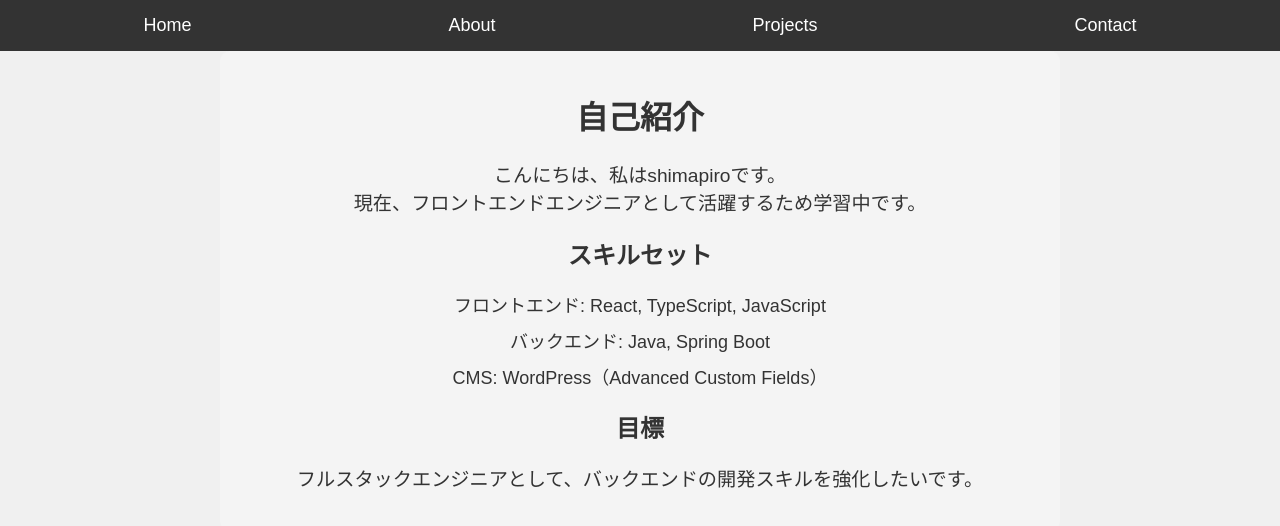
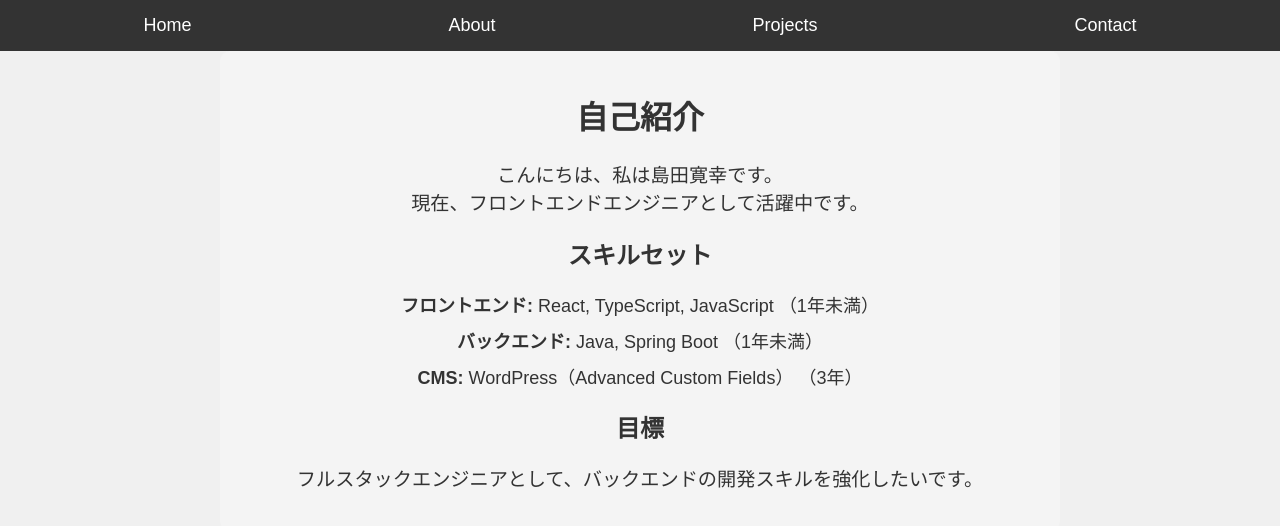
Before and after one commit to shimapiro/my-portfolio, a React (Vite) app: page /about in a window 1280 px wide. Shown: the top 526 px of the page. Built offline with nearby package versions, Linux system fonts and the light colour scheme.

Commit message:
♻️ スキルの経験年数変更

```diff
--- a/src/pages/About.tsx
+++ b/src/pages/About.tsx
@@ -1,19 +1,23 @@
 import React from 'react';
-// stylesフォルダ内のAbout.cssをインポート（相対パス）
 import '../styles/About.css';
 
 const About: React.FC = () => {
   return (
     <div className="about-container">
       <h1>自己紹介</h1>
-      <p>こんにちは、私はshimapiroです。
-        <br />現在、フロントエンドエンジニアとして活躍するため学習中です。</p>
+      <p>こんにちは、私は島田寛幸です。<br /> 現在、フロントエンドエンジニアとして活躍中です。</p>
 
       <h2>スキルセット</h2>
-      <ul>
-        <li>フロントエンド: React, TypeScript, JavaScript</li>
-        <li>バックエンド: Java, Spring Boot</li>
-        <li>CMS: WordPress（Advanced Custom Fields）</li>
+      <ul className="skills-list">
+        <li>
+          <strong>フロントエンド:</strong> React, TypeScript, JavaScript <span className="years">（1年未満）</span>
+        </li>
+        <li>
+          <strong>バックエンド:</strong> Java, Spring Boot <span className="years">（1年未満）</span>
+        </li>
+        <li>
+          <strong>CMS:</strong> WordPress（Advanced Custom Fields） <span className="years">（3年）</span>
+        </li>
       </ul>
 
       <h2>目標</h2>
```
